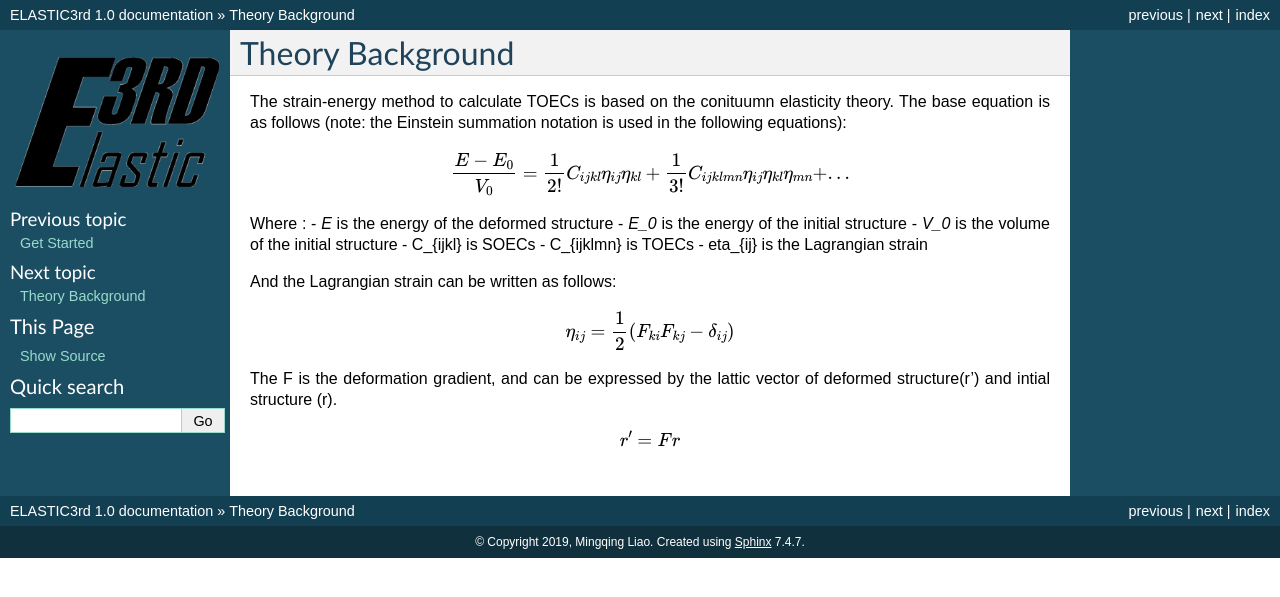
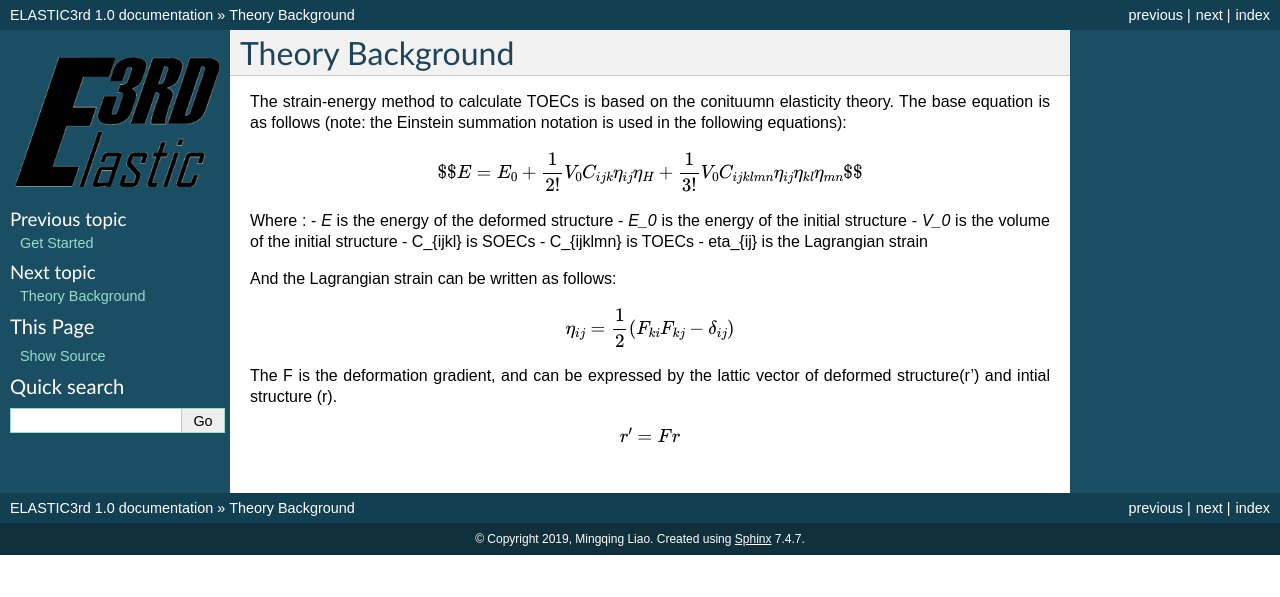
Before and after one commit to hitliaomq/ELASTIC3rd, a Sphinx documentation site: the page built from docs/Theory.rst, in a window 1280 px wide. Shown: the top 597 px of the page. Built offline with Sphinx 7.4.7, drawn with Linux system fonts in a browser that asks for light colours; pages that are not in the unit, such as notebooks, are missing from menus.

Commit message:
Update Theory.rst

```diff
--- a/docs/Theory.rst
+++ b/docs/Theory.rst
@@ -5,7 +5,7 @@ Theory Background
 The strain-energy method to calculate TOECs is based on the conituumn elasticity theory. The base equation is as follows (note: the Einstein summation notation is used in the following equations):
 
 .. math::
-    \frac{E - E_0}{V_0} = \frac{1}{2!} C_{ijkl} \eta_{ij} \eta_{kl} + \frac{1}{3!} C_{ijklmn} \eta_{ij} \eta_{kl} \eta_{mn} + ...
+    $$E=E_{0}+\frac{1}{2 !} V_{0} C_{i j k} \eta_{i j} \eta_{H}+\frac{1}{3 !} V_{0} C_{i j k l m n} \eta_{i j} \eta_{k l} \eta_{m n}$$
 
 Where :
 - *E* is the energy of the deformed structure
```
